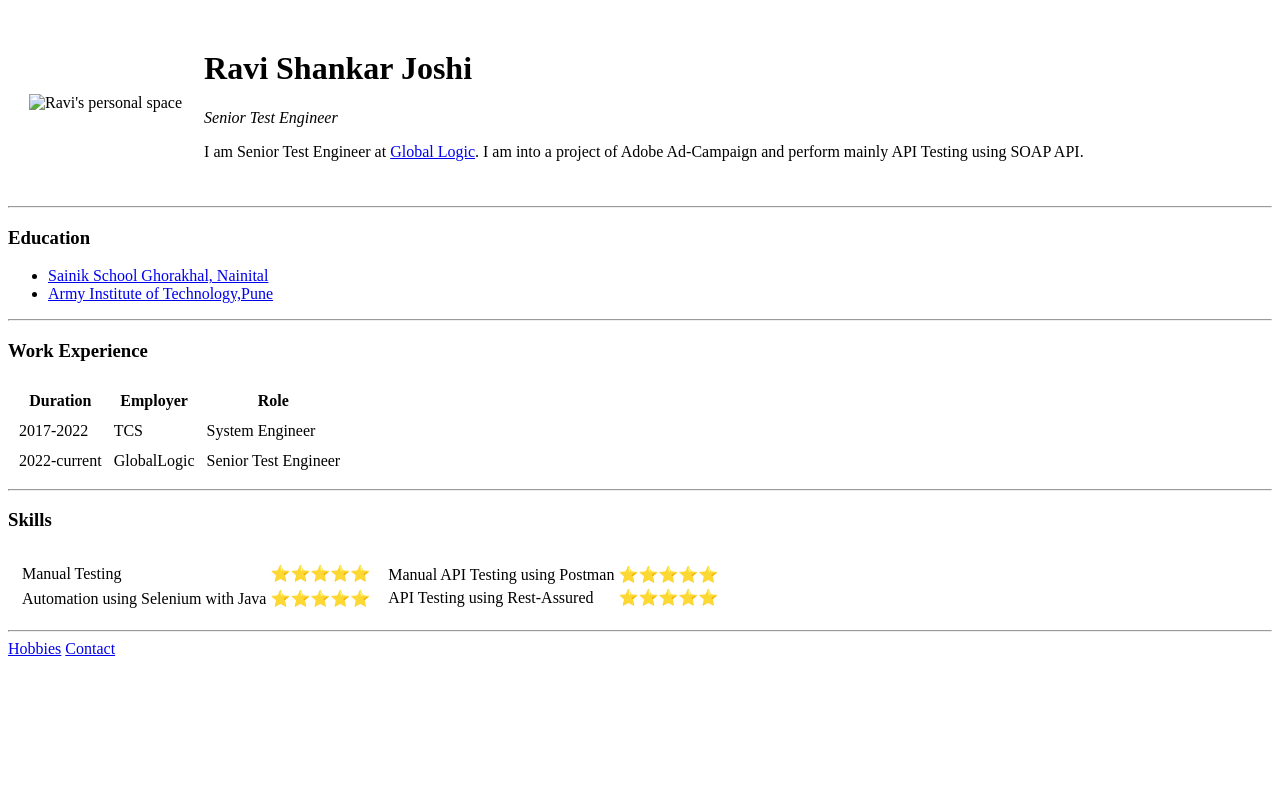
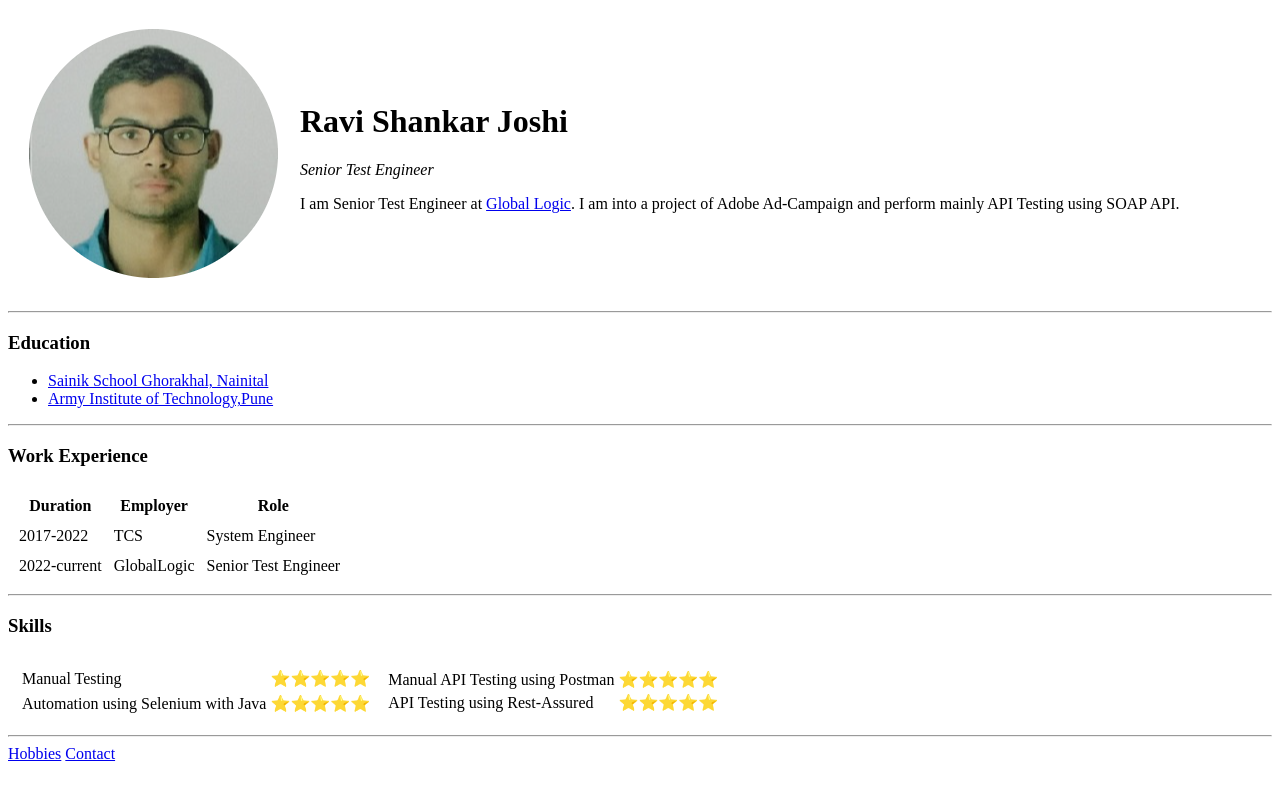
Before and after one commit to Ravi3306/CV, a plain HTML site: page index.html in a window 1280 px wide. Drawn offline with Linux system fonts and the light colour scheme.

Commit message:
image link corrected

```diff
--- a/index.html
+++ b/index.html
@@ -9,7 +9,7 @@
 <body>
   <table cellspacing="20">
     <tr>
-      <td><img src="C:\Users\ravis\Downloads\image-modified.png" alt="Ravi's personal space"></td>
+      <td><img src="image.png" alt="Ravi's personal space"></td>
       <td>
         <h1>Ravi Shankar Joshi</h1>
         <p><em>Senior Test Engineer</em></p>
```
